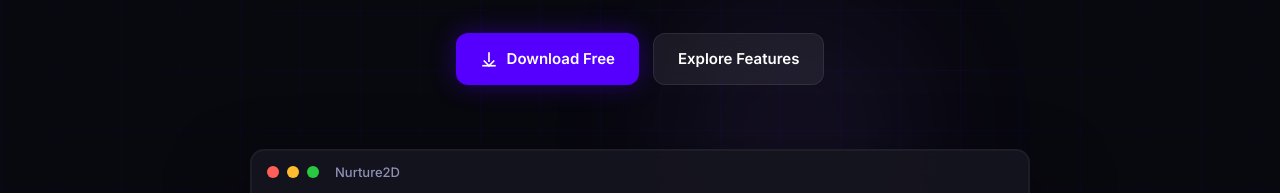
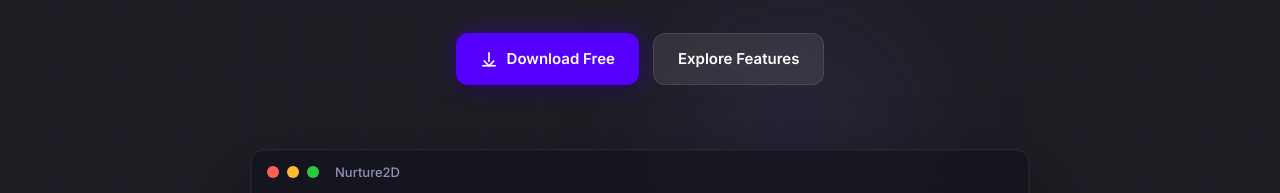
Before and after one commit to nurture2d/nurture2d-Site, a plain HTML site: page index.html in a window 1280 px wide. Shown: the part 530-723 px from the top of the page. Drawn offline with Linux system fonts and the light colour scheme.

Commit message:
Retheme: replace near-black with dark charcoal-grey palette

```diff
--- a/script.js
+++ b/script.js
@@ -100,8 +100,8 @@ document.addEventListener("DOMContentLoaded", () => {
       t += SPEED;
       ctx.clearRect(0, 0, W, H);
 
-      // ── Base background: deep violet-navy ──
-      ctx.fillStyle = "#0c0a1a";
+      // ── Base background: dark grey ──
+      ctx.fillStyle = "#26262e";
       ctx.fillRect(0, 0, W, H);
 
       // ── Vignette: darker corners ──
--- a/styles.css
+++ b/styles.css
@@ -3,13 +3,13 @@
    ============================================================ */
 
 :root {
-  --bg:        #08080f;
-  --bg-2:      #0d0d18;
-  --bg-3:      #12121f;
-  --surface:   rgba(255,255,255,0.04);
-  --surface-2: rgba(255,255,255,0.07);
-  --border:    rgba(255,255,255,0.08);
-  --border-2:  rgba(85,0,255,0.3);
+  --bg:        #1e1e24;
+  --bg-2:      #26262e;
+  --bg-3:      #2e2e38;
+  --surface:   rgba(255,255,255,0.05);
+  --surface-2: rgba(255,255,255,0.09);
+  --border:    rgba(255,255,255,0.10);
+  --border-2:  rgba(85,0,255,0.35);
   --text:      #ffffff;
   --text-2:    #d0d0e8;
   --text-3:    #9090b8;
@@ -264,7 +264,7 @@ a { color: inherit; text-decoration: none; }
 .tool-icon.active { background: var(--brand); box-shadow: 0 0 12px var(--brand-glow); }
 .window-canvas {
   flex: 1; min-height: 200px; position: relative;
-  background: #0a0a14;
+  background: #2e2e38;
   overflow: hidden;
 }
 .canvas-lines { position: absolute; inset: 0; }
@@ -366,7 +366,7 @@ a { color: inherit; text-decoration: none; }
 
 /* ---- DARK SIDE ---- */
 .showcase-dark {
-  background: #0c0a1a;   /* deep violet-navy base */
+  background: #26262e;   /* matches --bg-2 */
   padding: 72px 60px;
   display: flex;
   flex-direction: column;
```
